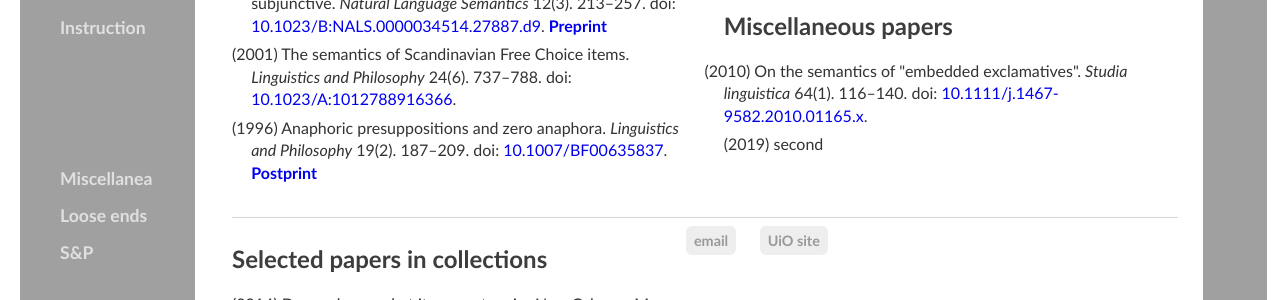
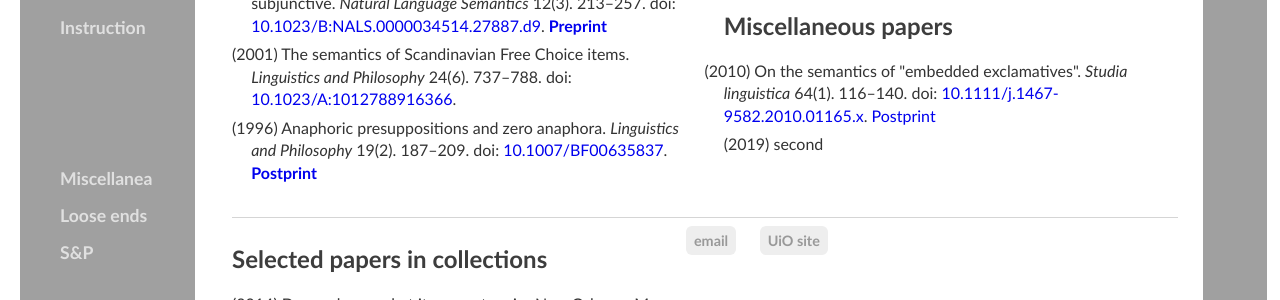
Before and after one commit to kjelljs/kjelljs.github.io, a Jekyll site: the page built from research/index.html, in a window 1280 px wide and 900 px high, scrolled down 1211 px. Shown: the part 154-454 px from the top of the window. Built offline with Jekyll 4.4.1, drawn with Linux system fonts in a browser that asks for light colours.

Commit message:
Update index.html

```diff
--- a/research/index.html
+++ b/research/index.html
@@ -74,7 +74,7 @@ figcaption {
 </br>
     <h2 id="misc">Miscellaneous papers</h2>
 	    <ul id="pubs">
-		    <li><div class="tooltip">(2010) On the semantics of "embedded exclamatives". <i>Studia linguistica</i> 64(1). 116–140. doi: <a href="https://doi.org/10.1111/j.1467-9582.2010.01165.x">10.1111/j.1467-9582.2010.01165.x</a>.
+		    <li><div class="tooltip">(2010) On the semantics of "embedded exclamatives". <i>Studia linguistica</i> 64(1). 116–140. doi: <a href="https://doi.org/10.1111/j.1467-9582.2010.01165.x">10.1111/j.1467-9582.2010.01165.x</a>. <a href="/pdf/EmbExclam.pdf">Postprint</a>
   <span class="tooltiptext">A paper based on a presentation at the Tromsø workshop on exclamatives, October 2007, asking what distinguishes embedded exclamatives from embedded interrogatives and proposing that some involve a split positive formative and others a mapping from properties to measure functions. The general conclusion: There is nothing to prevent the intension of a wh- clause used as an exclamation from assigning to any world a proposition true in that world.</span>
 </div> </li>
 		    <li>(2019) second </li>
```
